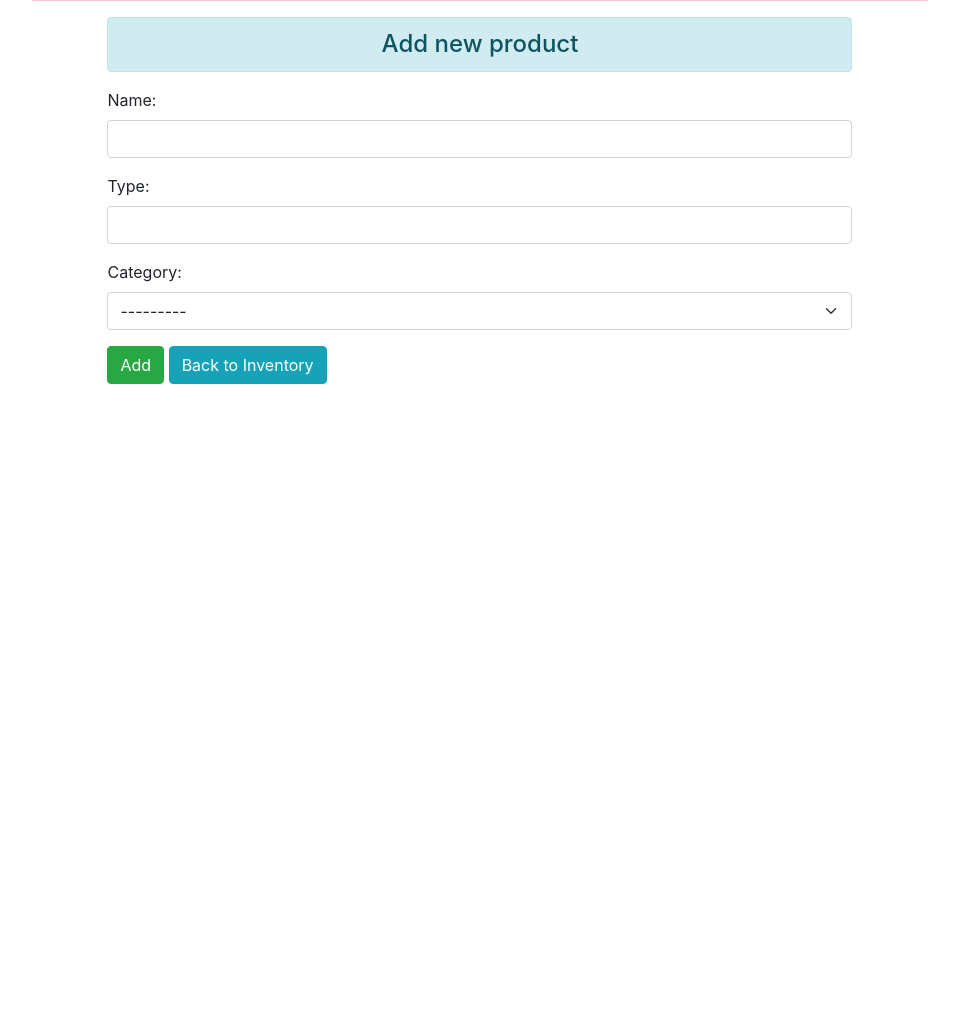
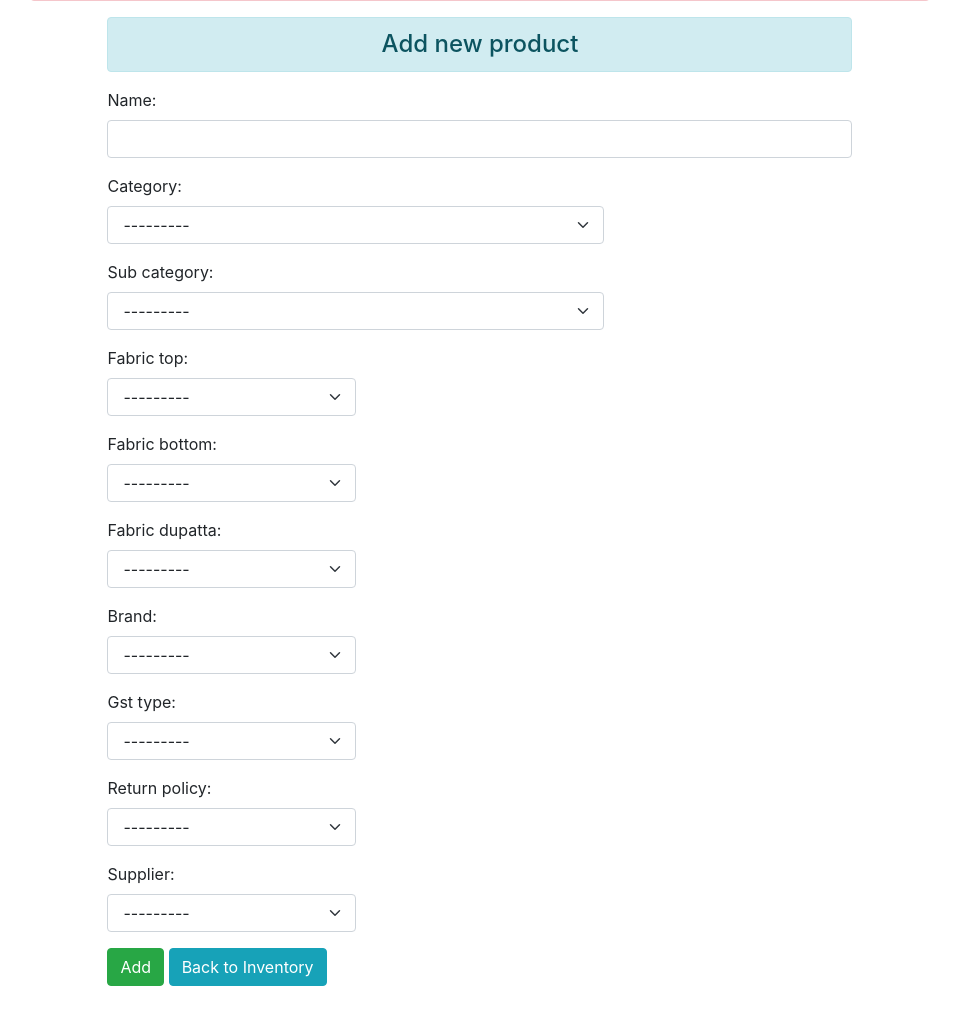
Before and after one commit to vardhanshah138/django-inventory-management, a Django app: page /add_product in a window 1280 px wide. Shown: the part 151-1163 px from the top of the page, without its empty margins (310-1269 px from the left). Before the commit the page ends 535 px from the top, so only its background shows below. Run offline with Django 3.2, Linux system fonts and the light colour scheme; data that the repository does not hold is empty; some libraries are stand-ins or nearby versions.

Commit message:
Product form enhanced moreupdate required for return policy and images

```diff
--- a/crudproject1/enroll/admin.py
+++ b/crudproject1/enroll/admin.py
@@ -4,6 +4,6 @@ from .models import Products
 # Register your models here.
 
 
-@admin.register(Products)
-class UserAdmin(admin.ModelAdmin):
-    list_display = ("id", "name", "type", "category")
+# @admin.register(Products)
+# class UserAdmin(admin.ModelAdmin):
+#     list_display = ("id", "name", "category")
--- a/crudproject1/enroll/forms.py
+++ b/crudproject1/enroll/forms.py
@@ -5,22 +5,6 @@ from django.forms.widgets import Widget
 from .models import *
 from django.contrib.auth.forms import UserCreationForm
 from django.contrib.auth.models import User
-
-
-class AddProduct(forms.ModelForm):
-    category = forms.ModelChoiceField(
-        queryset=Category.objects.all(),
-        widget=forms.Select(attrs={"class": "form-select"}),
-    )
-
-    class Meta:
-        model = Products
-        fields = ["name", "type", "category"]
-        widgets = {
-            "name": forms.TextInput(attrs={"class": "form-control"}),
-            "type": forms.TextInput(attrs={"class": "form-control"}),
-            # 'category': forms.ChoiceField(),
-        }
 
 
 class SupplierForm(forms.ModelForm):
@@ -102,3 +86,50 @@ class NewUserForm(UserCreationForm):
         if commit:
             user.save()
         return user
+
+class AddProduct(forms.ModelForm):
+    category = forms.ModelChoiceField(
+        queryset=Category.objects.all(),
+        widget=forms.Select(attrs={"class": "form-select col-sm-8"}),
+    )
+    sub_category = forms.ModelChoiceField(
+        queryset=SubCategory.objects.all(),
+        widget=forms.Select(attrs={"class": "form-select col-sm-8"}),
+    )
+    fabric_top = forms.ModelChoiceField(
+        queryset=Fabric.objects.all(),
+        widget=forms.Select(attrs={"class": "form-select col-sm-4"}),
+    )
+    fabric_bottom = forms.ModelChoiceField(
+        queryset=Fabric.objects.all(),
+        widget=forms.Select(attrs={"class": "form-select col-sm-4"}),
+    )
+    fabric_dupatta = forms.ModelChoiceField(
+        queryset=Fabric.objects.all(),
+        widget=forms.Select(attrs={"class": "form-select col-sm-4"}),
+    )
+    brand = forms.ModelChoiceField(
+        queryset=Brand.objects.all(),
+        widget=forms.Select(attrs={"class": "form-select col-sm-4"}),
+    )
+    gst_type = forms.ModelChoiceField(
+        queryset=TaxClass.objects.all(),
+        widget=forms.Select(attrs={"class": "form-select col-sm-4"}),
+    )
+    return_policy = forms.ModelChoiceField(
+        queryset=ReturnPolicy.objects.all(),
+        widget=forms.Select(attrs={"class": "form-select col-sm-4"}),
+    )
+    supplier = forms.ModelChoiceField(
+        queryset=Supplier.objects.all(),
+        widget=forms.Select(attrs={"class": "form-select col-sm-4"}),
+    )
+
+    class Meta:
+        model = Products
+        fields = ["name", "category","sub_category","fabric_top","fabric_bottom","fabric_dupatta","brand","gst_type","return_policy","supplier"]
+        widgets = {
+            "name": forms.TextInput(attrs={"class": "form-control"}),
+            # "type": forms.TextInput(attrs={"class": "form-control"}),
+            "other_info": forms.Textarea(attrs={"class": "form-control"}),
+        }
--- a/crudproject1/enroll/models.py
+++ b/crudproject1/enroll/models.py
@@ -11,16 +11,6 @@ class Category(models.Model):
     def __str__(self):
         return self.name
 
-
-# Create your models here.
-class Products(models.Model):
-    name = models.CharField(max_length=70)
-    type = models.CharField(max_length=100)
-    category = models.ForeignKey(
-        Category, on_delete=models.CASCADE, related_name="category"
-    )
-
-
 class Supplier(models.Model):
     name = models.CharField(max_length=70)
     phone = PhoneNumberField(null=False, blank=False)
@@ -28,22 +18,72 @@ class Supplier(models.Model):
     gst_no = GSTField(null=False, blank=False)
     address = models.CharField(max_length=300)
 
+    def __str__(self):
+        return self.name
+
 
 class SubCategory(models.Model):
     name = models.CharField(max_length=70)
+
+    def __str__(self):
+        return self.name
 
 
 class Brand(models.Model):
     name = models.CharField(max_length=70)
 
+    def __str__(self):
+        return self.name
+
 
 class Fabric(models.Model):
     name = models.CharField(max_length=70)
+
+    def __str__(self):
+        return self.name
 
 
 class TaxClass(models.Model):
     tax_class = models.PositiveSmallIntegerField(null=False, blank=False)
 
+    def __str__(self):
+        return str(self.tax_class)
+
 
 class ReturnPolicy(models.Model):
     name = models.CharField(max_length=70)
+
+    def __str__(self):
+        return self.name
+
+# Create your models here.
+class Products(models.Model):
+    name = models.CharField(max_length=70)
+
+    category = models.ForeignKey(
+        Category, on_delete=models.CASCADE, related_name="category", default="0"
+    )
+    sub_category = models.ForeignKey(
+        SubCategory, on_delete=models.CASCADE, related_name="sub_category", default="0"
+    )
+    fabric_top = models.ForeignKey(
+        Fabric, on_delete=models.CASCADE, related_name="fabric_top", default="0"
+    )
+    fabric_bottom = models.ForeignKey(
+        Fabric, on_delete=models.CASCADE, related_name="fabric_bottom", default="0"
+    )
+    fabric_dupatta = models.ForeignKey(
+        Fabric, on_delete=models.CASCADE, related_name="fabric_dupatta", default="0"
+    )
+    brand = models.ForeignKey(
+        Brand, on_delete=models.CASCADE, related_name="brand", default="0"
+    )
+    gst_type = models.ForeignKey(
+        TaxClass, on_delete=models.CASCADE, related_name="gst_type", default="0"
+    )
+    return_policy = models.ForeignKey(
+        ReturnPolicy, on_delete=models.CASCADE, related_name="retunr_policy", default="0"
+    )
+    supplier = models.ForeignKey(
+        Supplier, on_delete=models.CASCADE, related_name="supplier", default="0"
+    )
--- a/crudproject1/enroll/views.py
+++ b/crudproject1/enroll/views.py
@@ -40,8 +40,11 @@ def add_show(request):
     validate_login(request)
     if request.method == "POST":
         p1 = AddProduct(request.POST)
+        print("recieved p1")
+        print(p1.is_valid())
         if p1.is_valid():
             p1.save()
+            print("product added successfully")
             p1 = AddProduct()
 
     else:
@@ -53,6 +56,7 @@ def add_show(request):
 def view_products(request):
     validate_login(request)
     products = Products.objects.all()
+    print(products)
     return render(request, "enroll/view_products.html", {"prod": products})
 
 
```
Also changed, not shown: crudproject1/enroll/templates/enroll/view_products.html (+7 -7 lines), crudproject1/enroll/templates/enroll/add_product.html (indentation only).
